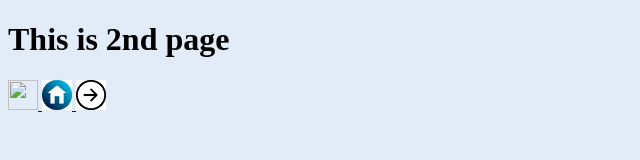
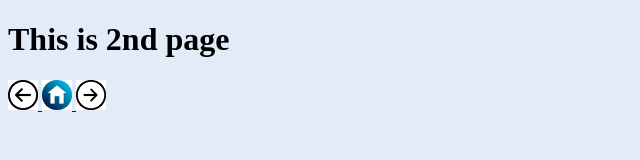
Before and after one commit to azmatyousafzai31/Task2, a plain HTML site: page second.html in a window 1280 px wide. Shown: the full height of the page, 0-640 px from the left. Drawn offline with Linux system fonts and the light colour scheme.

Commit message:
Update second.html

```diff
--- a/second.html
+++ b/second.html
@@ -9,7 +9,7 @@
     <body>
         <h1>This is 2nd page</h1>
         <A href="first.html">
-            <img src="previous1.jpg" alt="" width="30" height="30">
+            <img src="previous.jpg" alt="" width="30" height="30">
         </A>
 
 
```
